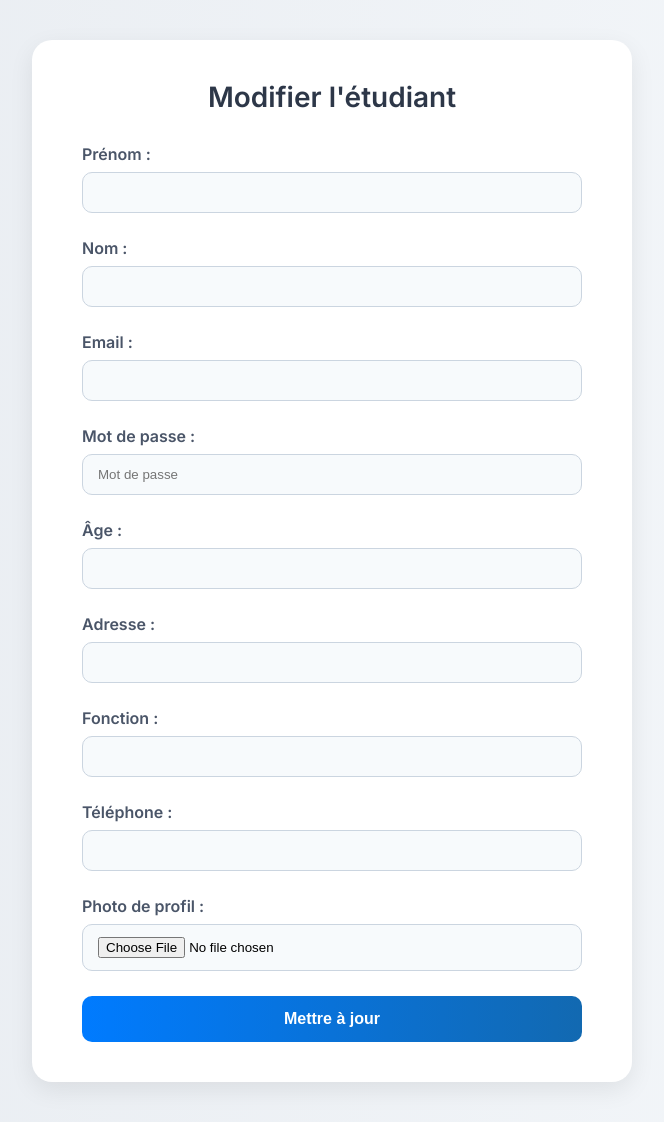
After one commit to MelissaAb-tech/e-learning, a PHP site: template e-learning-role-final/app/views/admin/etudiant_modifier.php in a window 1280 px wide. The commit adds this page. Shown: the whole page, without its empty margins (308-972 px from the left). Run offline with PHP 8.4, Linux system fonts and the light colour scheme; the template is opened without the code that fills it, so the values that code supplies are empty.

Commit message:
Ajout de la fonctionnalité de modifier les infos des etudiants
L'admin peut modifier les informations des profils des étudiants y compris le mot de passe

```diff
--- a/e-learning-role-final/app/views/admin/dashboard.php
+++ b/e-learning-role-final/app/views/admin/dashboard.php
@@ -49,6 +49,8 @@
                     <h3><?= htmlspecialchars($etudiant['nom']) ?></h3>
                     <p><?= htmlspecialchars($etudiant['email']) ?></p>
                     <div class="card-actions">
+                        <!-- Bouton Modifier -->
+                        <a href="/e-learning-role-final/public/admin/etudiant/modifier/<?= $etudiant['id'] ?>">Modifier</a>
                         <a href="/e-learning-role-final/public/admin/etudiant/supprimer/<?= $etudiant['id'] ?>" onclick="return confirm('Supprimer cet étudiant ?')">Supprimer</a>
                     </div>
                 </div>
--- /dev/null
+++ b/e-learning-role-final/app/views/admin/etudiant_modifier.php
@@ -0,0 +1,36 @@
+<link rel="stylesheet" href="/e-learning-role-final/public/style/ajout-etudiant.css">
+
+<div class="form-container">
+    <h2>Modifier l'étudiant</h2>
+    <form method="POST" enctype="multipart/form-data">
+        <label>Prénom :</label>
+        <input type="text" name="prenom" value="<?= htmlspecialchars($etudiant['prenom']) ?>" required>
+
+        <label>Nom :</label>
+        <input type="text" name="nom" value="<?= htmlspecialchars($etudiant['nom']) ?>" required>
+
+        <label>Email :</label>
+        <input type="email" name="email" value="<?= htmlspecialchars($etudiant['email']) ?>" required>
+
+        <label>Mot de passe :</label>
+        <input type="password" name="password" placeholder="Mot de passe">
+
+        <label>Âge :</label>
+        <input type="number" name="age" value="<?= htmlspecialchars($etudiant['age']) ?>" required>
+
+        <label>Adresse :</label>
+        <input type="text" name="adresse" value="<?= htmlspecialchars($etudiant['adresse']) ?>" required>
+
+        <label>Fonction :</label>
+        <input type="text" name="fonction" value="<?= htmlspecialchars($etudiant['fonction']) ?>" required>
+
+        <label>Téléphone :</label>
+        <input type="tel" name="telephone" value="<?= htmlspecialchars($etudiant['telephone']) ?>" required>
+
+        <label>Photo de profil :</label>
+        <input type="file" name="photo_profil" accept="image/*">
+
+        <button type="submit">Mettre à jour</button>
+    </form>
+
+</div>
--- a/e-learning-role-final/public/style/ajout-etudiant.css
+++ b/e-learning-role-final/public/style/ajout-etudiant.css
@@ -75,7 +75,7 @@ input[type="password"]:focus,
 input[type="number"]:focus,
 input[type="tel"]:focus,
 input[type="file"]:focus {
-    border-color: #667eea;
+    border-color: #007BFF;
     background-color: #fff;
     outline: none;
 }
@@ -84,7 +84,7 @@ button {
     width: 100%;
     padding: 14px;
     font-size: 16px;
-    background: linear-gradient(to right, #667eea, #764ba2);
+    background: linear-gradient(to right, #007BFF, #1269b1);
     color: white;
     border: none;
     border-radius: 10px;
@@ -94,5 +94,5 @@ button {
 }
 
 button:hover {
-    background: linear-gradient(to right, #5a67d8, #6b46c1);
+    background: linear-gradient(to right, #007BFF, #1269b1);
 }
--- a/e-learning-role-final/routes/web.php
+++ b/e-learning-role-final/routes/web.php
@@ -70,6 +70,10 @@ $router->get('quiz/etudiant/liste/([0-9]+)', 'QuizController@listeQuiz');
 // Route pour le certificat (à implémenter plus tard)
 $router->get('certificat/generer/([0-9]+)', 'CertificatController@generer');
 
-// Route pour la déconnexion
+// Routes pour la déconnexion
 $router->get('logout', 'EtudiantController@logout');
 $router->get('logout', 'AdminController@logout');
+
+// Routes pour la modif des infos etudiant par l'admin
+$router->get('admin/etudiant/modifier/([0-9]+)', 'AdminController@etudiantModifier');
+$router->post('admin/etudiant/modifier/([0-9]+)', 'AdminController@etudiantModifier');
```
Also changed, not shown: e-learning-role-final/app/controllers/AdminController.php (+43 -0 lines), e-learning-role-final/app/models/User.php (+8 -3 lines).
